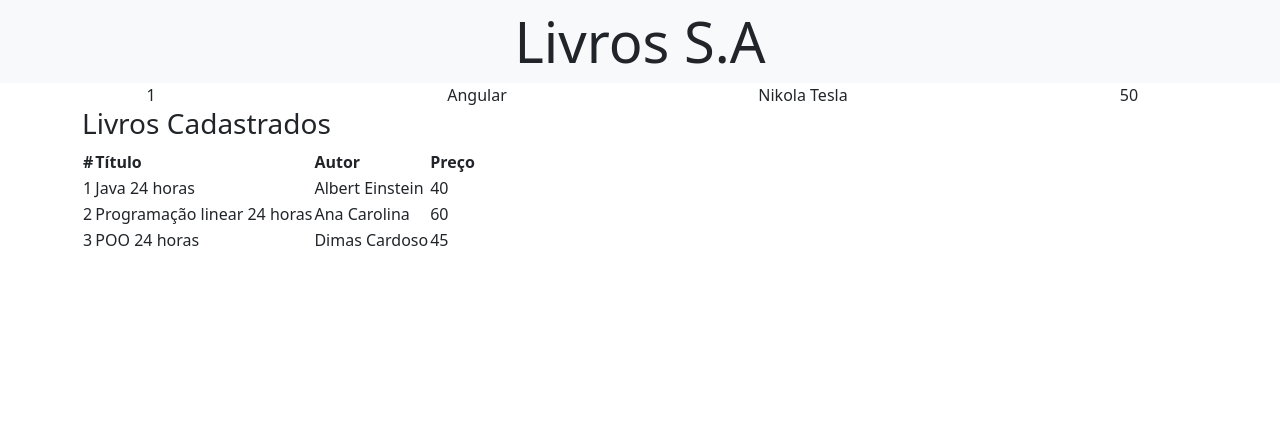
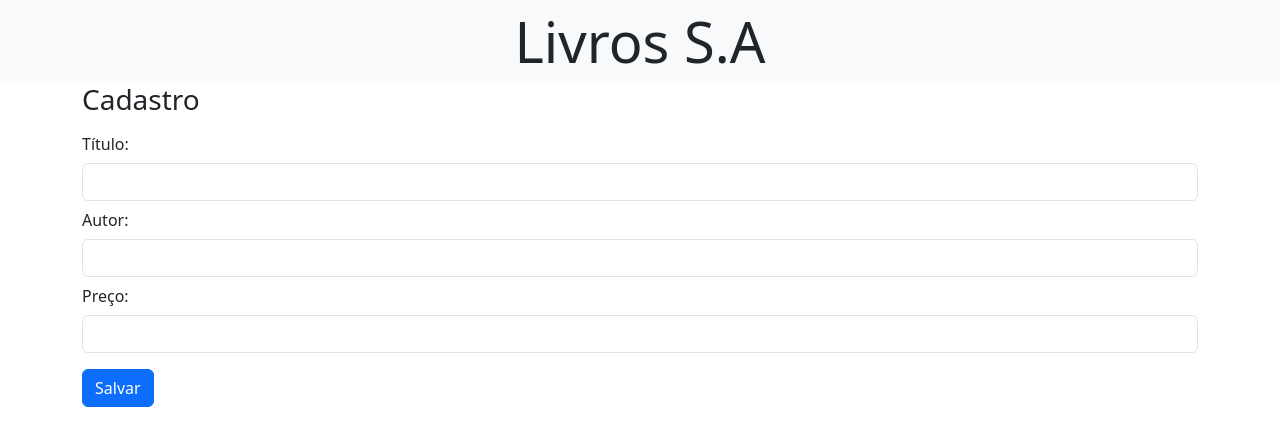
Before and after one commit to clararicioni/bootcampdev-angular-book, an Angular app: page / in a window 1280 px wide. Shown: the top 446 px of the page. Built offline with nearby package versions, Linux system fonts and the light colour scheme.

Commit message:
:sparkles: feat: book register interface

```diff
--- a/src/app/app.component.html
+++ b/src/app/app.component.html
@@ -1,3 +1,2 @@
 <app-header></app-header>
 <app-book></app-book>
-<app-books></app-books>
--- a/src/app/components/book/book.component.html
+++ b/src/app/components/book/book.component.html
@@ -1,17 +1,28 @@
-<!-- Interpolação para enviar informações do objeto Book -->
- <div class="row text-center">
-    <div class="col">
-        {{book.id}}
-    </div>
-    <div class="col">
-        {{book.title}}
-    </div>
-    <div class="col">
-        {{book.author}}
-    </div>
-    <div class="col">
-        {{book.price}}
-    </div>
- </div>
-
- <!-- PIPES: métodos prontos do angular para fazer formatações. -->
+<div class="container">
+    <h3>Cadastro</h3>
+    <form>
+        <div class="row">
+            <label for="title" class="col-form-label">Título:</label>
+            <div>
+                <input type="text" class="form-control" name="title" id="title" required>
+            </div>
+        </div>
+        <div class="row">
+            <label for="author" class="col-form-label">Autor:</label>
+            <div>
+                <input type="text" class="form-control" name="author" id="author" required>
+            </div>
+        </div>
+        <div class="row">
+            <label for="price" class="col-form-label">Preço:</label>
+            <div>
+                <input type="text" class="form-control" name="price" id="price" required>
+            </div>
+        </div>
+        <div class="row mt-3">
+            <div>
+                <button class="btn btn-primary">Salvar</button>
+            </div>
+        </div>
+    </form>
+</div>
--- a/src/app/components/books/books.component.html
+++ b/src/app/components/books/books.component.html
@@ -1,6 +1,6 @@
-<div class="container">
+<div class="container text-center">
     <h3>Livros Cadastrados</h3>
-    <table>
+    <table class="table">
         <thead>
             <tr>
                 <th>#</th>
```
